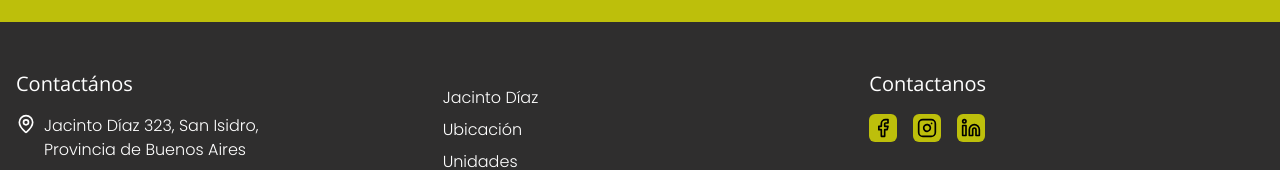
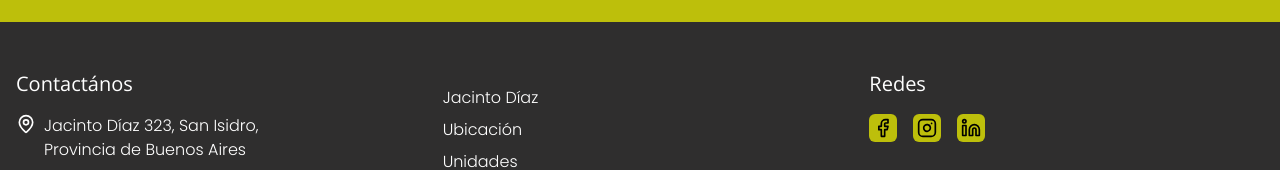
Before and after one commit to Cangre1/hq-jacinto-diaz, a Next.js app: page / in a window 1280 px wide. Shown: the part 6189-6359 px from the top of the page. Built offline with nearby package versions, Linux system fonts and the light colour scheme.

Commit message:
update Nico

```diff
--- a/src/components/Footer.js
+++ b/src/components/Footer.js
@@ -59,7 +59,7 @@ const Footer = () => {
             </ul>
           </div>
           <div>
-            <h3 className="text-md xl:text-xl font-light mb-4">Contactanos</h3>
+            <h3 className="text-md xl:text-xl font-light mb-4">Redes</h3>
             <div className="flex space-x-4">
               <a
                 href="https://www.facebook.com/estudioquirogahq"
@@ -101,7 +101,7 @@ const Footer = () => {
           </div>
         </div>
         <div className="mt-8 pt-8 border-t border-gray-700 text-center">
-          <p className="text-xs xl:text-base text-left xl:text-center">
+          <p className="text-xs xl:text-base text-center">
             &copy; 2024 HQ Estudio Quiroga by Fellow. Todos los derechos
             reservados.
           </p>
--- a/src/components/LocationSection.js
+++ b/src/components/LocationSection.js
@@ -24,7 +24,7 @@ const LocationSection = () => {
               comercios y entreteniemiento.
             </p>
 
-            <div className="flex justify-start gap-4 pt-6">
+            <div className="flex flex-col lg:flex-row justify-start gap-4 pt-6">
               <Button
                 size="lg"
                 variant="secondary"
```
